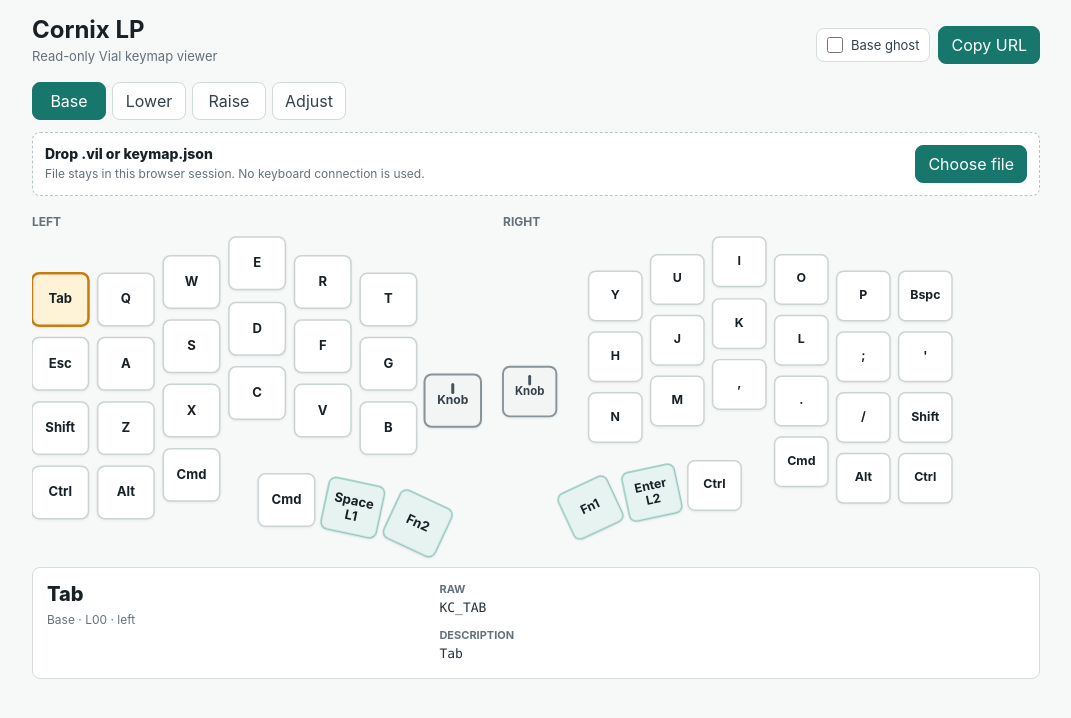
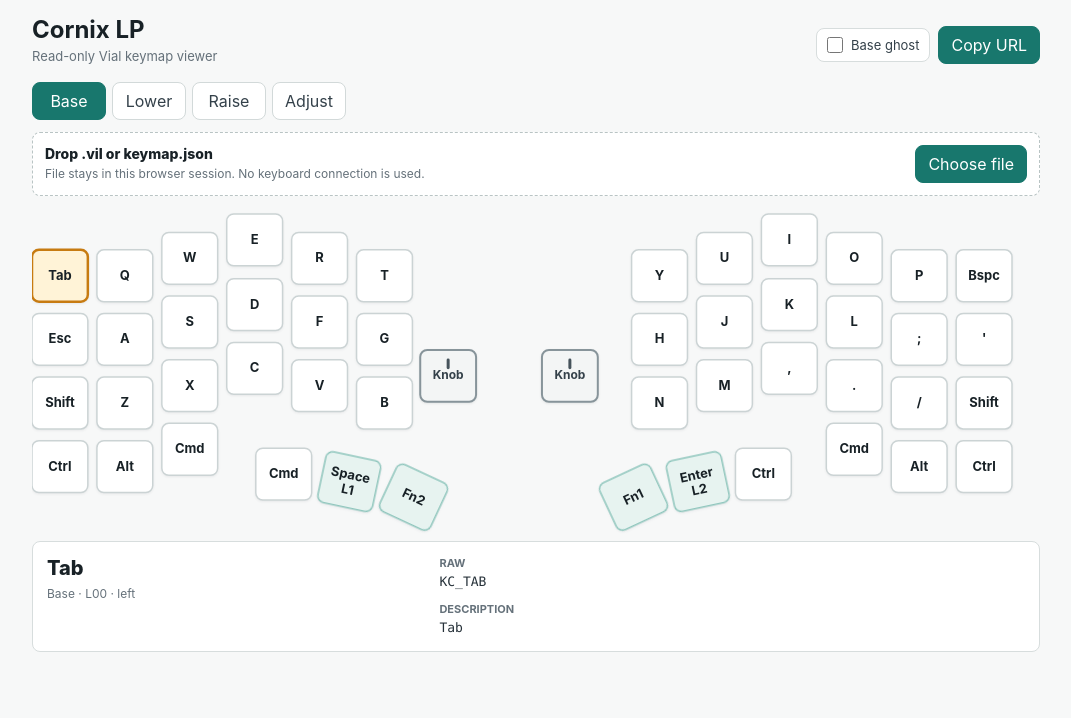
Before and after one commit to kubihie/cornix-viewer, a React (Vite) app: page / in a window 1280 px wide. Shown: the top 718 px of the page, without its empty margins (104-1175 px from the left). Built offline with nearby package versions, Linux system fonts and the light colour scheme.

Commit message:
Render keyboard as unified layout

```diff
--- a/src/components/KeyboardView.tsx
+++ b/src/components/KeyboardView.tsx
@@ -16,6 +16,13 @@ type Units = {
   gap: number;
 };
 
+type PixelGeometry = {
+  x: number;
+  y: number;
+  width: number;
+  height: number;
+};
+
 function getUnits(data: KeymapData): Units {
   return {
     keyWidth: data.layout.units?.keyWidth ?? 56,
@@ -24,7 +31,7 @@ function getUnits(data: KeymapData): Units {
   };
 }
 
-function getPixelGeometry(key: KeyGeometry, units: Units) {
+function getPixelGeometry(key: KeyGeometry, units: Units): PixelGeometry {
   const widthUnits = key.w ?? 1;
   const heightUnits = key.h ?? 1;
 
@@ -46,8 +53,72 @@ function getBounds(keys: KeyGeometry[], units: Units) {
   return { minX, minY, width: maxX - minX, height: maxY - minY };
 }
 
-function HandSvg({
-  title,
+function getHandOffset(
+  hand: KeyGeometry["hand"],
+  leftBounds: ReturnType<typeof getBounds>,
+  rightBounds: ReturnType<typeof getBounds>,
+  units: Units,
+) {
+  if (hand === "left") {
+    return { x: -leftBounds.minX, y: -Math.min(leftBounds.minY, rightBounds.minY) };
+  }
+
+  const centerGap = units.keyWidth * 1.18;
+  return {
+    x: leftBounds.width + centerGap - rightBounds.minX,
+    y: -Math.min(leftBounds.minY, rightBounds.minY),
+  };
+}
+
+function KeyboardItem({
+  keyGeometry,
+  pixelGeometry,
+  data,
+  layerIndex,
+  selectedKeyId,
+  showBaseForTransparent,
+  onSelectKey,
+}: {
+  keyGeometry: KeyGeometry;
+  pixelGeometry: PixelGeometry;
+  data: KeymapData;
+  layerIndex: number;
+  selectedKeyId?: string;
+  showBaseForTransparent: boolean;
+  onSelectKey: (id: string) => void;
+}) {
+  const layer = data.layers[layerIndex];
+  const baseLayer = data.layers[0];
+
+  if (keyGeometry.kind === "encoder") {
+    return (
+      <EncoderKnob
+        id={keyGeometry.id}
+        selected={selectedKeyId === keyGeometry.id}
+        onSelect={onSelectKey}
+        rotation={keyGeometry.r}
+        {...pixelGeometry}
+      />
+    );
+  }
+
+  const raw = layer.keys[keyGeometry.id] ?? "KC_NO";
+
+  return (
+    <Keycap
+      id={keyGeometry.id}
+      raw={raw}
+      baseRaw={baseLayer.keys[keyGeometry.id]}
+      selected={selectedKeyId === keyGeometry.id}
+      showBaseForTransparent={showBaseForTransparent}
+      onSelect={onSelectKey}
+      rotation={keyGeometry.r}
+      {...pixelGeometry}
+    />
+  );
+}
+
+function CombinedKeyboardSvg({
   keys,
   data,
   layerIndex,
@@ -55,7 +126,6 @@ function HandSvg({
   showBaseForTransparent,
   onSelectKey,
 }: {
-  title: string;
   keys: KeyGeometry[];
   data: KeymapData;
   layerIndex: number;
@@ -64,47 +134,42 @@ function HandSvg({
   onSelectKey: (id: string) => void;
 }) {
   const units = getUnits(data);
-  const bounds = getBounds(keys, units);
-  const layer = data.layers[layerIndex];
-  const baseLayer = data.layers[0];
+  const leftKeys = keys.filter((key) => key.hand === "left");
+  const rightKeys = keys.filter((key) => key.hand === "right");
+  const leftBounds = getBounds(leftKeys, units);
+  const rightBounds = getBounds(rightKeys, units);
+  const minY = Math.min(leftBounds.minY, rightBounds.minY);
+  const height = Math.max(leftBounds.minY + leftBounds.height, rightBounds.minY + rightBounds.height) - minY;
+  const centerGap = units.keyWidth * 1.18;
+  const width = leftBounds.width + centerGap + rightBounds.width;
 
   return (
-    <section className="hand-section" aria-label={title}>
-      <div className="hand-title">{title}</div>
+    <section className="keyboard-section" aria-label="Cornix LP keyboard">
       <svg
         className="keyboard-svg"
-        viewBox={`${bounds.minX} ${bounds.minY} ${bounds.width} ${bounds.height}`}
+        viewBox={`0 0 ${width} ${height}`}
         role="group"
-        aria-label={`${title} keys`}
+        aria-label="Keyboard keys"
       >
         {keys.map((key) => {
+          const offset = getHandOffset(key.hand, leftBounds, rightBounds, units);
           const geometry = getPixelGeometry(key, units);
-          if (key.kind === "encoder") {
-            return (
-              <EncoderKnob
-                key={key.id}
-                id={key.id}
-                selected={selectedKeyId === key.id}
-                onSelect={onSelectKey}
-                rotation={key.r}
-                {...geometry}
-              />
-            );
-          }
-
-          const raw = layer.keys[key.id] ?? "KC_NO";
+          const translatedGeometry = {
+            ...geometry,
+            x: geometry.x + offset.x,
+            y: geometry.y + offset.y,
+          };
 
           return (
-            <Keycap
+            <KeyboardItem
               key={key.id}
-              id={key.id}
-              raw={raw}
-              baseRaw={baseLayer.keys[key.id]}
-              selected={selectedKeyId === key.id}
+              keyGeometry={key}
+              pixelGeometry={translatedGeometry}
+              data={data}
+              layerIndex={layerIndex}
+              selectedKeyId={selectedKeyId}
               showBaseForTransparent={showBaseForTransparent}
-              onSelect={onSelectKey}
-              rotation={key.r}
-              {...geometry}
+              onSelectKey={onSelectKey}
             />
           );
         })}
@@ -120,24 +185,11 @@ export function KeyboardView({
   showBaseForTransparent,
   onSelectKey,
 }: KeyboardViewProps) {
-  const leftKeys = data.layout.keys.filter((key) => key.hand === "left");
-  const rightKeys = data.layout.keys.filter((key) => key.hand === "right");
-
   return (
     <div className="keyboard-scroll" aria-label="Keyboard layout">
       <div className="keyboard-stage">
-        <HandSvg
-          title="Left"
-          keys={leftKeys}
-          data={data}
-          layerIndex={layerIndex}
-          selectedKeyId={selectedKeyId}
-          showBaseForTransparent={showBaseForTransparent}
-          onSelectKey={onSelectKey}
-        />
-        <HandSvg
-          title="Right"
-          keys={rightKeys}
+        <CombinedKeyboardSvg
+          keys={data.layout.keys}
           data={data}
           layerIndex={layerIndex}
           selectedKeyId={selectedKeyId}
--- a/src/styles.css
+++ b/src/styles.css
@@ -199,23 +199,12 @@ input {
 }
 
 .keyboard-stage {
-  display: grid;
-  grid-template-columns: 1fr 1fr;
-  gap: 22px;
-  width: min(100%, 920px);
-  min-width: 640px;
+  width: min(100%, 980px);
+  min-width: 860px;
 }
 
-.hand-section {
+.keyboard-section {
   min-width: 0;
-}
-
-.hand-title {
-  margin: 0 0 8px;
-  color: #65717a;
-  font-size: 12px;
-  font-weight: 700;
-  text-transform: uppercase;
 }
 
 .keyboard-svg {
@@ -436,8 +425,7 @@ input {
   }
 
   .keyboard-stage {
-    min-width: 620px;
-    gap: 16px;
+    min-width: 860px;
   }
 
   .key-detail {
```
